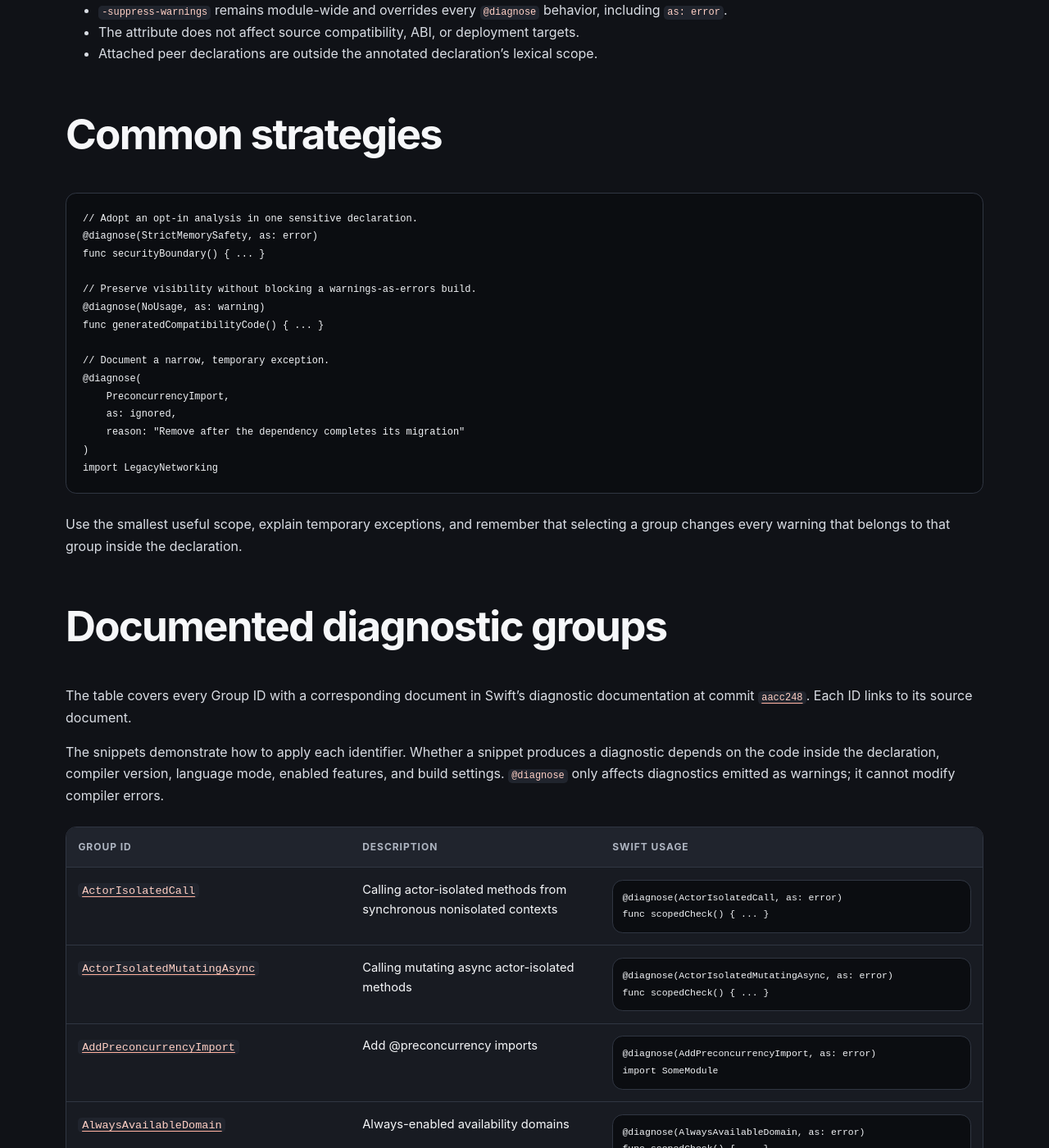
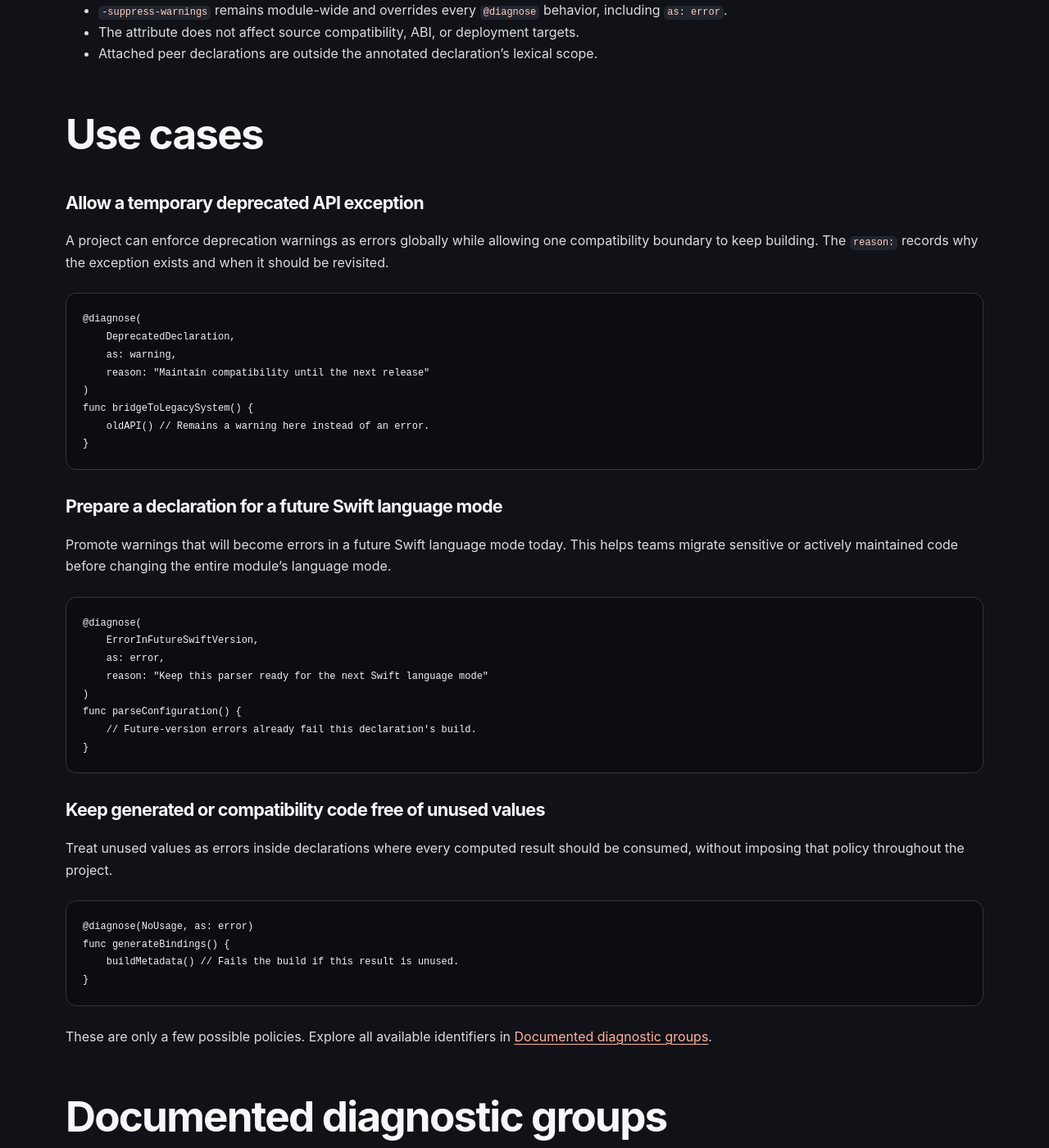
Before and after one commit to pitt500/whats-new-in-swift, a Jekyll site: the page built from swift-6.4/diagnose/index.md, in a window 1280 px wide and 1400 px high, scrolled down 2704 px. Shown: the whole window at 82% size. Built offline with Jekyll 4.4.1, drawn with Linux system fonts in a browser that asks for light colours.

Commit message:
Replace common strategies with diagnose use cases

````diff
--- a/swift-6.4/diagnose/index.md
+++ b/swift-6.4/diagnose/index.md
@@ -94,27 +94,50 @@ Important limits:
 - The attribute does not affect source compatibility, ABI, or deployment targets.
 - Attached peer declarations are outside the annotated declaration's lexical scope.
 
-## Common strategies
+## Use cases
+
+### Allow a temporary deprecated API exception
+
+A project can enforce deprecation warnings as errors globally while allowing one compatibility boundary to keep building. The `reason:` records why the exception exists and when it should be revisited.
 
 ```swift
-// Adopt an opt-in analysis in one sensitive declaration.
-@diagnose(StrictMemorySafety, as: error)
-func securityBoundary() { ... }
-
-// Preserve visibility without blocking a warnings-as-errors build.
-@diagnose(NoUsage, as: warning)
-func generatedCompatibilityCode() { ... }
-
-// Document a narrow, temporary exception.
 @diagnose(
-    PreconcurrencyImport,
-    as: ignored,
-    reason: "Remove after the dependency completes its migration"
+    DeprecatedDeclaration,
+    as: warning,
+    reason: "Maintain compatibility until the next release"
 )
-import LegacyNetworking
+func bridgeToLegacySystem() {
+    oldAPI() // Remains a warning here instead of an error.
+}
 ```
 
-Use the smallest useful scope, explain temporary exceptions, and remember that selecting a group changes every warning that belongs to that group inside the declaration.
+### Prepare a declaration for a future Swift language mode
+
+Promote warnings that will become errors in a future Swift language mode today. This helps teams migrate sensitive or actively maintained code before changing the entire module's language mode.
+
+```swift
+@diagnose(
+    ErrorInFutureSwiftVersion,
+    as: error,
+    reason: "Keep this parser ready for the next Swift language mode"
+)
+func parseConfiguration() {
+    // Future-version errors already fail this declaration's build.
+}
+```
+
+### Keep generated or compatibility code free of unused values
+
+Treat unused values as errors inside declarations where every computed result should be consumed, without imposing that policy throughout the project.
+
+```swift
+@diagnose(NoUsage, as: error)
+func generateBindings() {
+    buildMetadata() // Fails the build if this result is unused.
+}
+```
+
+These are only a few possible policies. Explore all available identifiers in [Documented diagnostic groups](#documented-diagnostic-groups).
 
 ## Documented diagnostic groups
 
````
